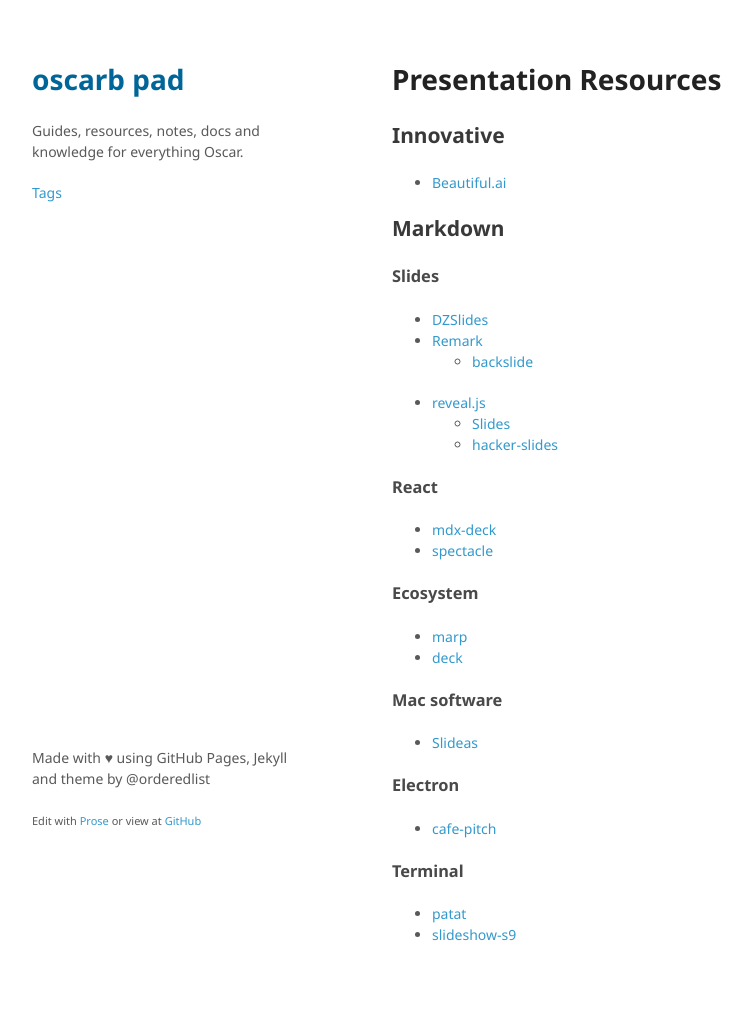
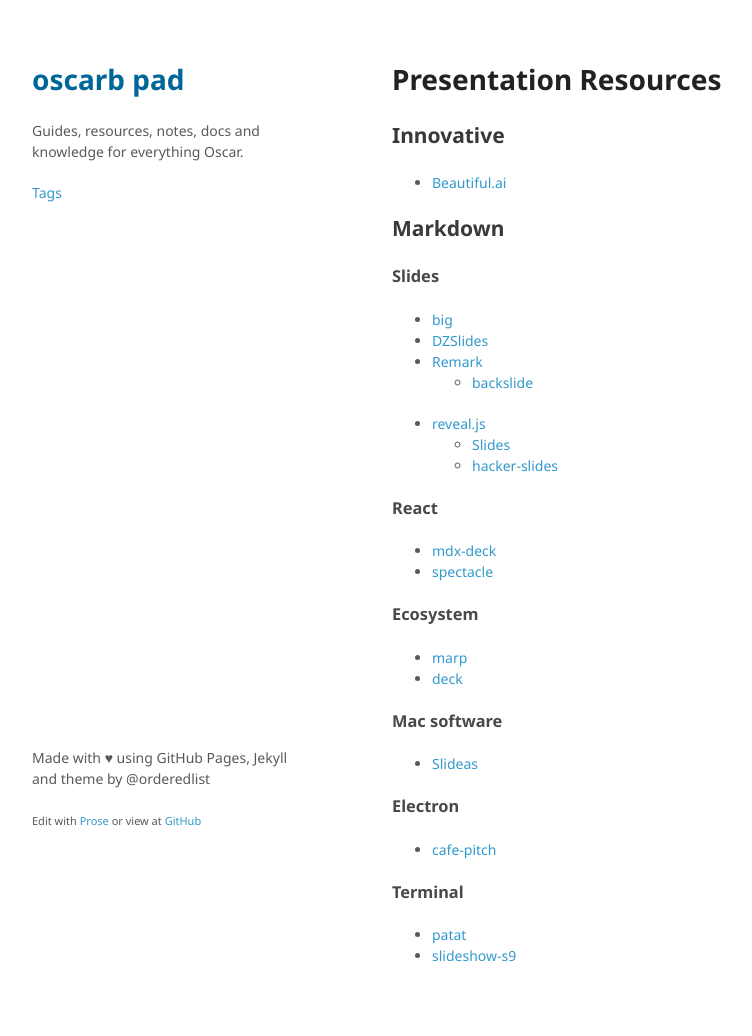
Before and after one commit to oscarb/pad, a Jekyll site: the page built from _docs/presentation-resources.md, in a window 1280 px wide. Shown: the whole page, without its empty margins (128-880 px from the left). Built offline with Jekyll 4.4.1, drawn with Linux system fonts in a browser that asks for light colours; some web fonts are replaced; before the commit the page ends 1015 px from its top, so only the background shows below that.

Commit message:
Update presentation-resources.md

```diff
--- a/_docs/presentation-resources.md
+++ b/_docs/presentation-resources.md
@@ -15,6 +15,7 @@ published: true
 
 ### Slides
 
+* [big](https://github.com/tmcw/big)
 * [DZSlides](http://paulrouget.com/dzslides/)
 * [Remark](https://remarkjs.com/)
 	- [backslide](https://github.com/sinedied/backslide)
```
